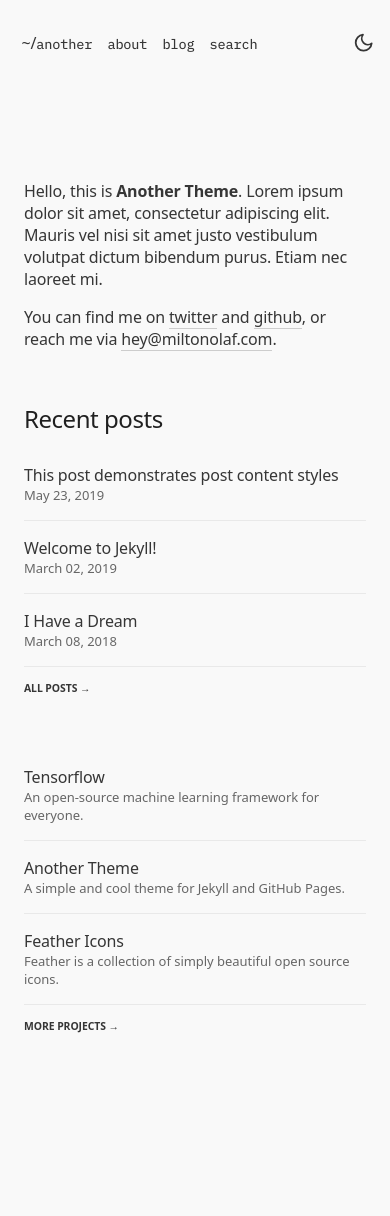
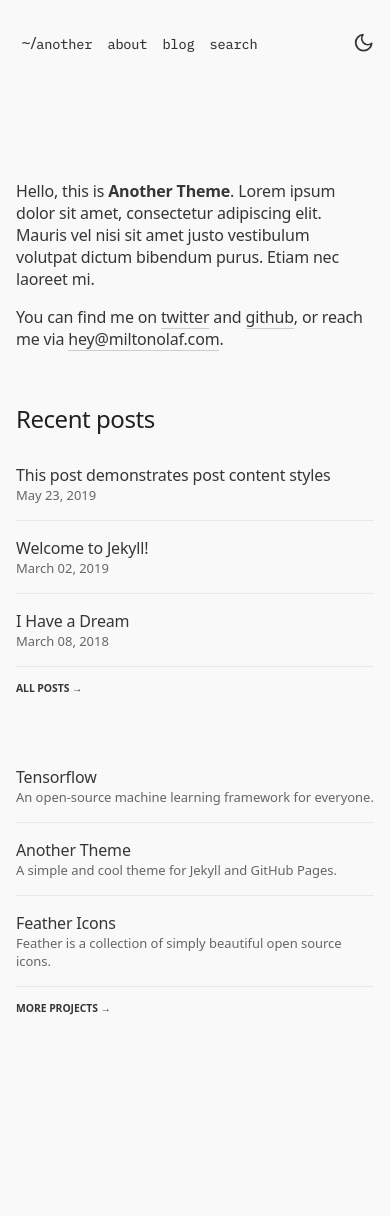
Before and after one commit to miltonparedes/another, a Jekyll site: the page built from index.md, in a window 390 px wide. Built offline with Jekyll 4.4.1, drawn with Linux system fonts in a browser that asks for light colours; some web fonts are replaced.

Commit message:
mobile width

```diff
--- a/_sass/another/_layout.scss
+++ b/_sass/another/_layout.scss
@@ -13,8 +13,8 @@
 .container {
   max-width: 100%;
   padding: 20vh 0;
-  padding-left: 1.5rem;
-  padding-right: 1.5rem;
+  padding-left: 1rem;
+  padding-right: 1rem;
   margin-left: 0;
 
   &.fluid {
```
